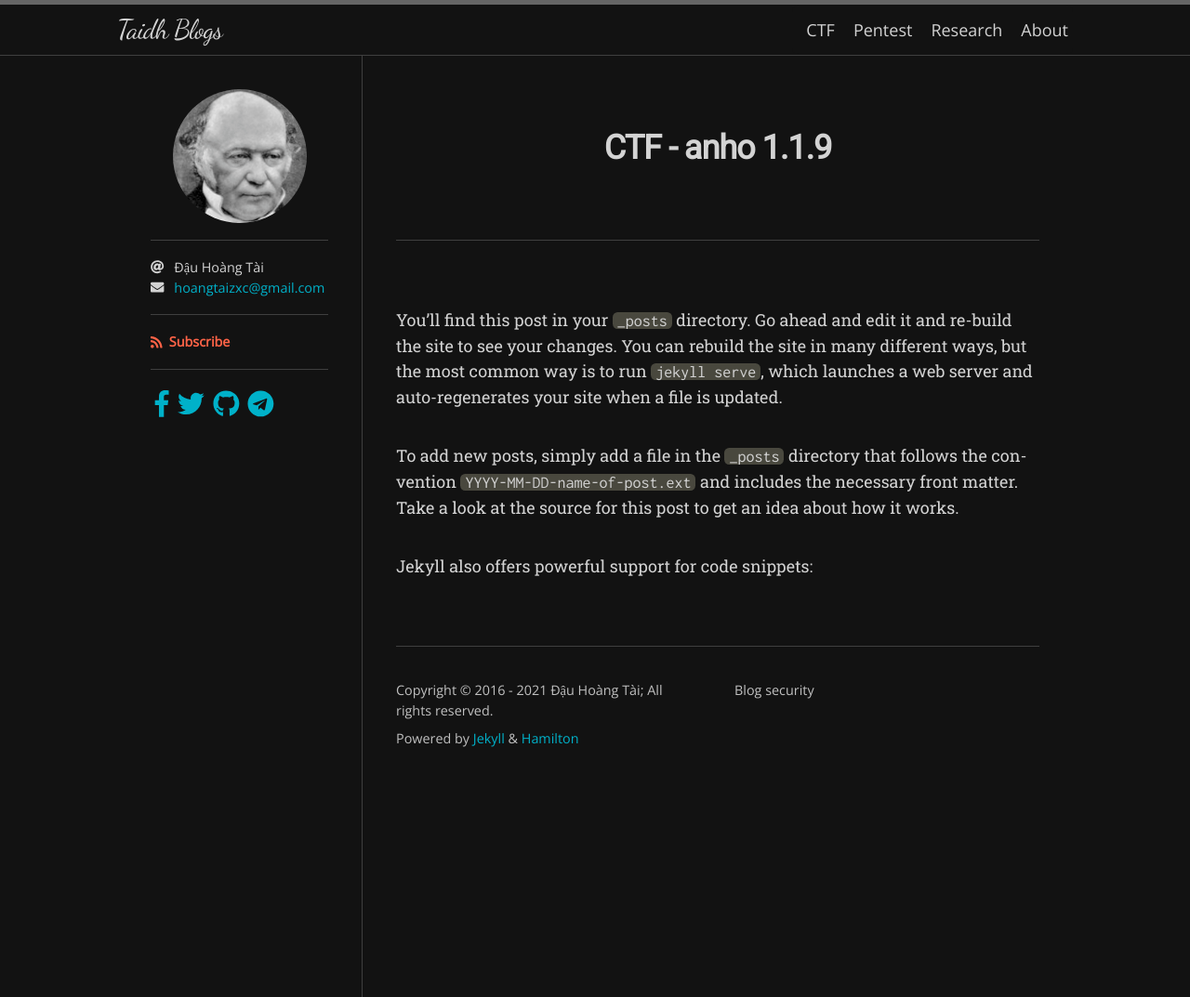
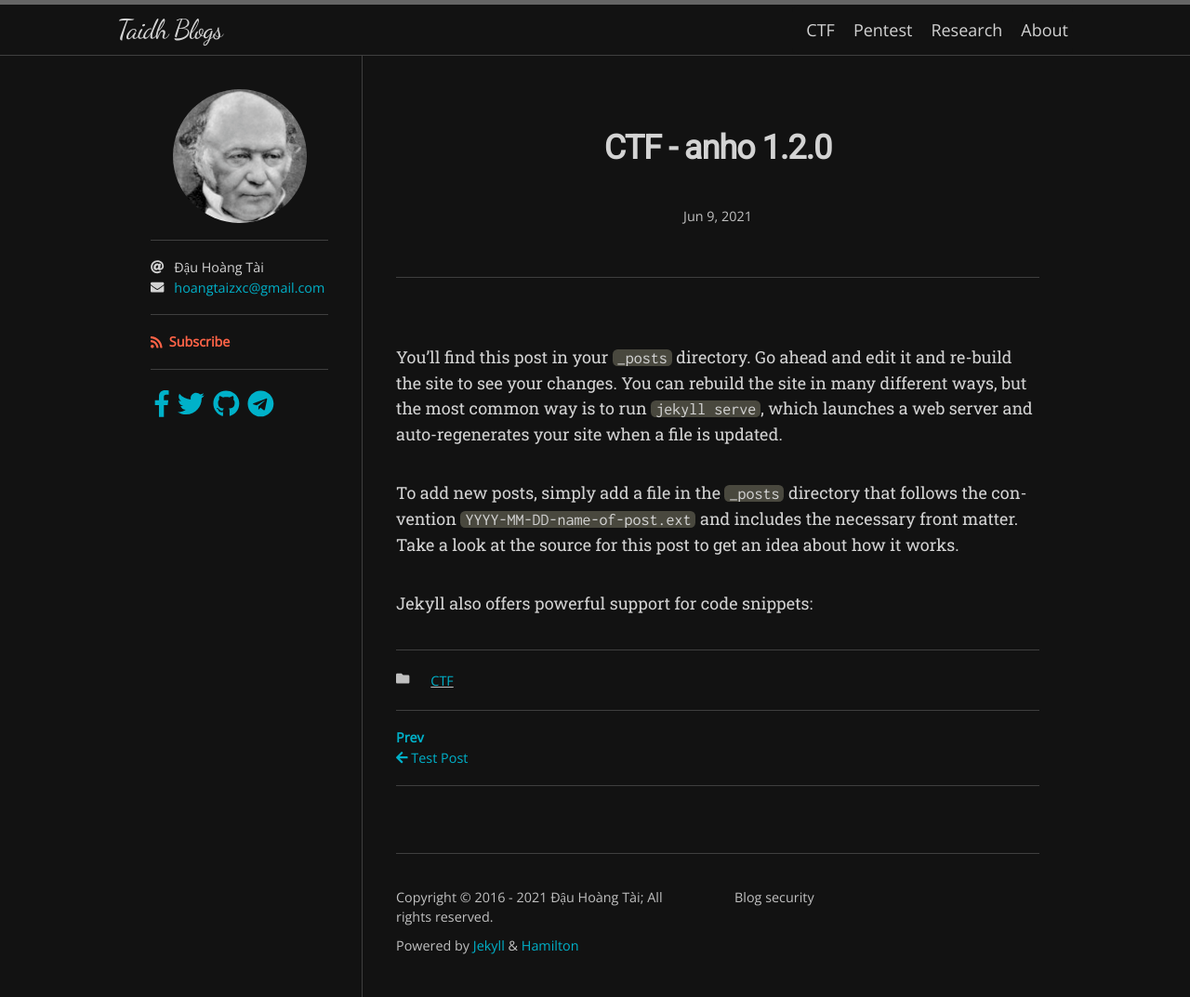
Before and after one commit to DauHoangTai/DauHoangTai.github.io, a Jekyll site: the page built from _posts/2021-06-09-test-anho.md, in a window 1280 px wide. Shown: the whole page at 93% size. Built offline with Jekyll 4.4.1, drawn with Linux system fonts in a browser that asks for light colours; nearby versions of some CDN libraries; some web fonts are replaced.

Commit message:
anho update

```diff
--- a/_posts/2021-06-09-test-anho.md
+++ b/_posts/2021-06-09-test-anho.md
@@ -1,8 +1,6 @@
 ---
-layout: page
-# index: 2
-# nav_order: 2
-title: "CTF - anho 1.1.9"
+layout: post
+title: "CTF - anho 1.2.0"
 categories: CTF
 ---
 
```
